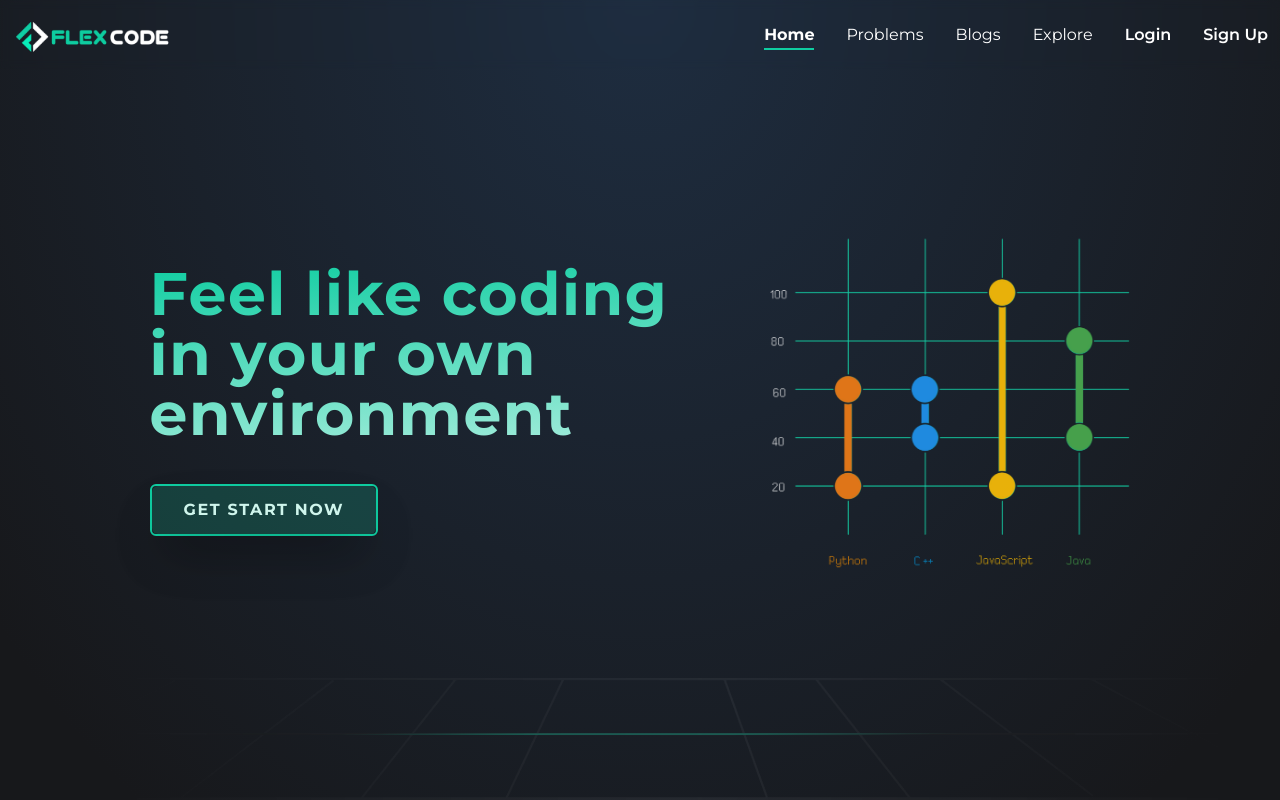
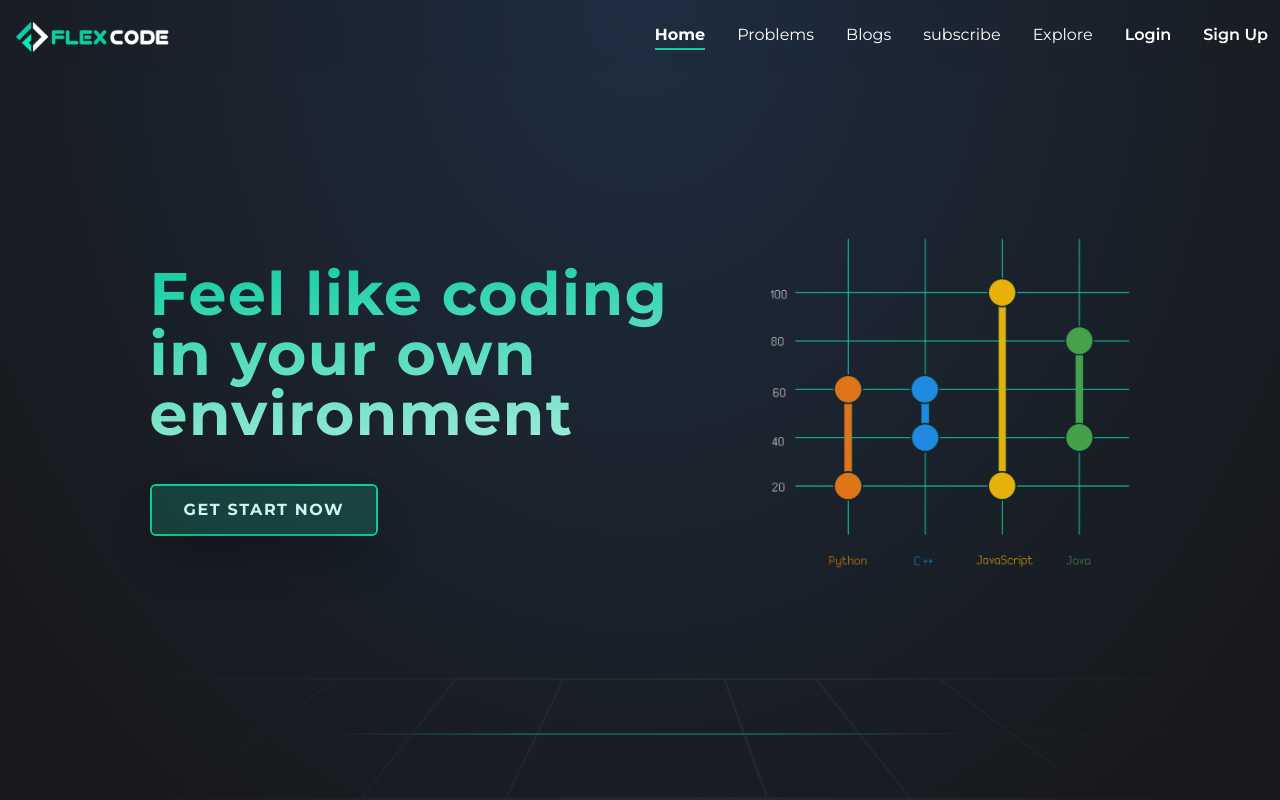
Before and after one commit to ihshadin/flex-code, a React (Vite) app: page / in a window 1280 px wide. Shown: the top 800 px of the page. Built offline with nearby package versions, Linux system fonts and the light colour scheme; no server answers.

Commit message:
design cheke out

```diff
--- a/src/pages/Shared/NavBar/NavBar.jsx
+++ b/src/pages/Shared/NavBar/NavBar.jsx
@@ -57,7 +57,8 @@ const NavBar = () => {
 
   return (
     <nav
-      className={`top-0 backdrop-blur-sm z-10 w-full ${location.pathname === "/" ? "fixed" : "sticky"
+      className={`top-0 backdrop-blur-sm z-10 w-full ${
+        location.pathname === "/" ? "fixed" : "sticky"
       }`}
     >
       <div className="max-w-[1280px] w-full mx-auto bg-inherit py-2 px-3 lg:flex justify-between items-center">
@@ -115,7 +116,8 @@ const NavBar = () => {
         </div>
         <div className="flex items-center">
           <div
-            className={`${isMenuOpen ? "block" : "hidden"
+            className={`${
+              isMenuOpen ? "block" : "hidden"
             } lg:flex lg:w-auto mt-4 lg:mt-0`}
             id="mobile-menu"
           >
@@ -124,7 +126,8 @@ const NavBar = () => {
                 <Link
                   to="/"
                   onClick={closeMenu}
-                  className={`text-white hover:text-gray-300 pb-1 hover:border-b-2 hover:border-[#00ffc3] transition-all duration-300 ${isActiveRoute("/")
+                  className={`text-white hover:text-gray-300 pb-1 hover:border-b-2 hover:border-[#00ffc3] transition-all duration-300 ${
+                    isActiveRoute("/")
                       ? "font-bold border-b-2 pb-1 border-[#0fcda1]"
                       : ""
                   }`}
@@ -136,7 +139,8 @@ const NavBar = () => {
                 <Link
                   to="/problems"
                   onClick={closeMenu}
-                  className={`text-white hover:text-gray-300 pb-1 hover:border-b-2 hover:border-[#0fcda1] transition-all duration-300 ${isActiveRoute("/problems")
+                  className={`text-white hover:text-gray-300 pb-1 hover:border-b-2 hover:border-[#0fcda1] transition-all duration-300 ${
+                    isActiveRoute("/problems")
                       ? "font-bold md:border-b-2 pb-1 border-[#0fcda1]"
                       : ""
                   }`}
@@ -148,7 +152,8 @@ const NavBar = () => {
                 <Link
                   to="/blog"
                   onClick={closeMenu}
-                  className={`text-white hover:text-gray-300 pb-1 hover:border-b-2 hover:border-[#0fcda1] transition-all duration-300 ${isActiveRoute("/blog")
+                  className={`text-white hover:text-gray-300 pb-1 hover:border-b-2 hover:border-[#0fcda1] transition-all duration-300 ${
+                    isActiveRoute("/blog")
                       ? "font-bold md:border-b-2 pb-1 border-[#0fcda1]"
                       : ""
                   }`}
@@ -156,13 +161,26 @@ const NavBar = () => {
                   Blogs
                 </Link>
               </li>
-              {
-                user && (
+              <li>
+                <Link
+                  to="/subscribe"
+                  onClick={closeMenu}
+                  className={`text-white hover:text-gray-300 pb-1 hover:border-b-2 hover:border-[#0fcda1] transition-all duration-300 ${
+                    isActiveRoute("/blog")
+                      ? "font-bold md:border-b-2 pb-1 border-[#0fcda1]"
+                      : ""
+                  }`}
+                >
+                  subscribe
+                </Link>
+              </li>
+              {user && (
                 <li>
                   <Link
                     to="/feedback"
                     onClick={closeMenu}
-                      className={`text-white hover:text-gray-300 pb-1 hover:border-b-2 hover:border-[#0fcda1] transition-all duration-300 ${isActiveRoute("/feedback")
+                    className={`text-white hover:text-gray-300 pb-1 hover:border-b-2 hover:border-[#0fcda1] transition-all duration-300 ${
+                      isActiveRoute("/feedback")
                         ? "font-bold md:border-b-2 pb-1 border-[#0fcda1]"
                         : ""
                     }`}
@@ -170,13 +188,13 @@ const NavBar = () => {
                     FeedBack
                   </Link>
                 </li>
-                )
-              }
+              )}
               <li>
                 <Link
                   to="/explore"
                   onClick={closeMenu}
-                  className={`text-white hover:text-gray-300 pb-1 hover:border-b-2 hover:border-[#00ffc3] transition-all duration-300 ${isActiveRoute("/explore")
+                  className={`text-white hover:text-gray-300 pb-1 hover:border-b-2 hover:border-[#00ffc3] transition-all duration-300 ${
+                    isActiveRoute("/explore")
                       ? "font-bold md:border-b-2 pb-1 border-[#0fcda1]"
                       : ""
                   }`}
@@ -190,13 +208,15 @@ const NavBar = () => {
                   <button
                     ref={dropdownRef}
                     onClick={handleUserClick}
-                    className={`flex items-center ${userClicked ? "text-gray-300" : "text-white"
+                    className={`flex items-center ${
+                      userClicked ? "text-gray-300" : "text-white"
                     }`}
                   >
                     {user.photoURL ? (
                       <>
                         <img
-                          className={`h-9 w-9 rounded-full ${userClicked
+                          className={`h-9 w-9 rounded-full ${
+                            userClicked
                               ? "border-2 border-[#0fcda1]"
                               : "border-2 border-transparent"
                           } `}
@@ -207,7 +227,8 @@ const NavBar = () => {
                       </>
                     ) : (
                       <FaUser
-                        className={`h-8 w-8 rounded-full p-1 ${userClicked
+                        className={`h-8 w-8 rounded-full p-1 ${
+                          userClicked
                             ? "border-2 border-[#0fcda1]"
                             : "border-2 border-white"
                         } `}
@@ -219,7 +240,8 @@ const NavBar = () => {
                   {/* start user dropdown  */}
                   {user?.email && (
                     <div
-                      className={`absolute right-0 mt-2 z-10 ${userClicked ? "block" : "hidden"
+                      className={`absolute right-0 mt-2 z-10 ${
+                        userClicked ? "block" : "hidden"
                       }`}
                     >
                       <div className="bg-[#1e2d40] bg-opacity-95 transition-all duration-700 w-auto py-2 rounded-md shadow-md">
@@ -282,7 +304,6 @@ const NavBar = () => {
                               <span className="inline-block h-2 w-2 rounded-full bg-blue-300"></span>
                             </span>
                             <span>Submissions</span>
-
                           </Link>
                           <Link
                             to="/dashboard"
@@ -292,7 +313,6 @@ const NavBar = () => {
                               <span className="inline-block h-2 w-2 rounded-full bg-red-400"></span>
                             </span>
                             <span>Dashboard</span>
-
                           </Link>
                           <button
                             onClick={logOut}
@@ -302,7 +322,6 @@ const NavBar = () => {
                               <span className="inline-block h-2 w-2 rounded-full bg-[#0fcda1]"></span>
                             </span>
                             <span>Log Out</span>
-
                           </button>
                         </div>
                       </div>
@@ -316,7 +335,8 @@ const NavBar = () => {
                     <Link
                       to="/login"
                       onClick={closeMenu}
-                      className={`text-white font-semibold hover:text-gray-300  pb-1 hover:border-b-2 hover:border-[#00ffc3] transition-all duration-300 ${isActiveRoute("/login")
+                      className={`text-white font-semibold hover:text-gray-300  pb-1 hover:border-b-2 hover:border-[#00ffc3] transition-all duration-300 ${
+                        isActiveRoute("/login")
                           ? "font-bold md:border-b-2 pb-1 border-[#0fcda1]"
                           : ""
                       }`}
@@ -328,7 +348,8 @@ const NavBar = () => {
                     <Link
                       to="/signup"
                       onClick={closeMenu}
-                      className={`text-white font-semibold hover:text-gray-300  pb-1 hover:border-b-2 hover:border-[#00ffc3] transition-all duration-300 ${isActiveRoute("/signup")
+                      className={`text-white font-semibold hover:text-gray-300  pb-1 hover:border-b-2 hover:border-[#00ffc3] transition-all duration-300 ${
+                        isActiveRoute("/signup")
                           ? "font-bold md:border-b-2 pb-1 border-[#0fcda1]"
                           : ""
                       }`}
--- /dev/null
+++ b/src/pages/Subscribe/Subscribe.jsx
@@ -0,0 +1,48 @@
+import img from "/20230810_125620.png";
+
+const Subscribe = () => {
+  return (
+    <section>
+      <div className="flexcode-container mb-16">
+        <div className="flex justify-center items-center ">
+          <div className="text-center">
+            <div className="h-44 w-44 mx-auto">
+              <img src={img} alt="" sizes="200" />
+            </div>
+            <h1 className="text-6xl text-white font-bold mt-2">Premium</h1>
+            <p className="text-2xl font-semibold mt-2">
+              Get started with a{" "}
+              <span className="text-[#00ffc3] font-semibold ">Flex</span>code
+              Subscription that works for you.
+            </p>
+          </div>
+        </div>
+        {/* You can open the modal using ID.showModal() method */}
+
+        <div className="flex justify-center mt-16">
+          <button
+            className="flexcode-button py-3 px-5 "
+            onClick={() => window.my_modal_3.showModal()}
+          >
+            Subscribe
+          </button>
+        </div>
+        <dialog id="my_modal_3" className="modal">
+          <form method="dialog" className="modal-box text-black">
+            <button className="btn btn-sm btn-circle text-red absolute right-2 top-2">
+              ✕
+            </button>
+            <div className="w- h-[500px]">
+              <h3 className="font-bold text-lg">Hello!</h3>
+              <p className="py-4">
+                Press ESC key or click on ✕ button to close
+              </p>
+            </div>
+          </form>
+        </dialog>
+      </div>
+    </section>
+  );
+};
+
+export default Subscribe;
```
Also changed, not shown: src/Routes/Router.jsx (+20 -14 lines). Lines whose indentation alone changed are shown as unchanged.
